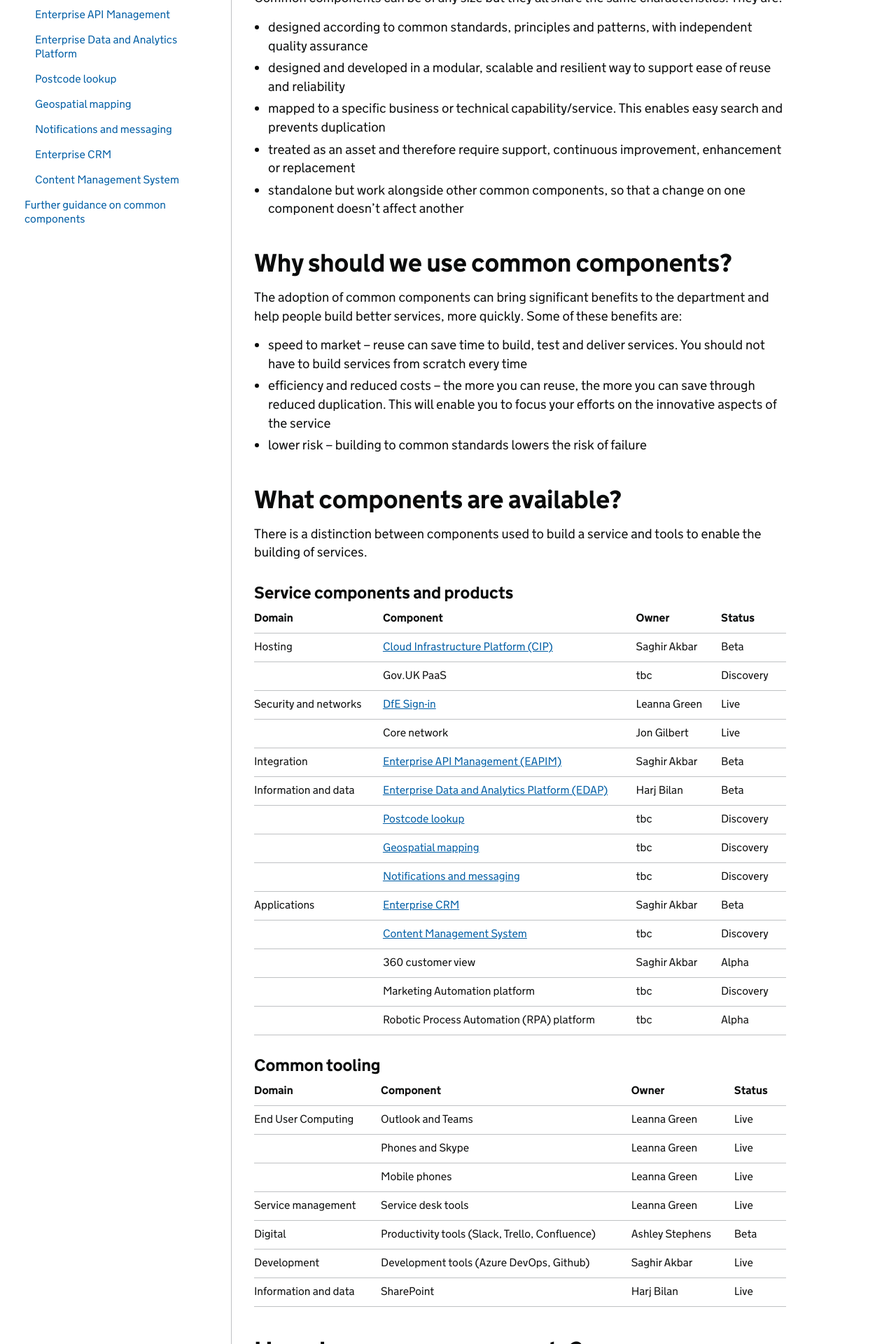
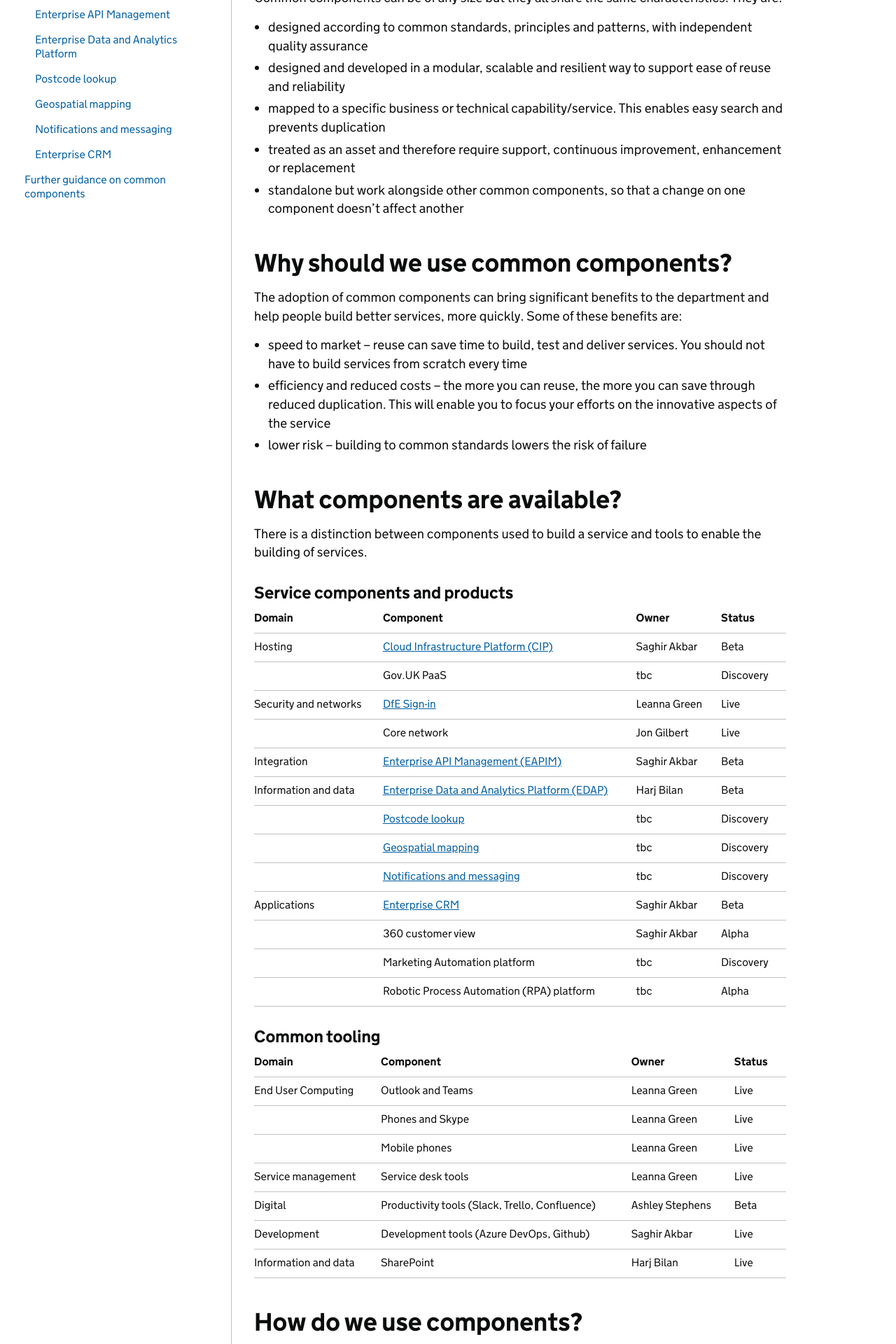
Before and after one commit to DFE-Digital/architecture, a Jekyll site: the page built from common-components/index.md, in a window 1280 px wide. Shown: the part 467-2387 px from the top of the page at 70% size. Built offline with Jekyll 4.4.1, drawn with Linux system fonts in a browser that asks for light colours; our own code applies the rules of GitHub Pages for plain Markdown files; part of the change alters nothing that is shown.

Commit message:
Revert "Adding Content Management System content"
This reverts commit 1f190987e66d82a0a8fcec4f89152d199f0e1194.

```diff
--- a/common-components/index.md
+++ b/common-components/index.md
@@ -46,7 +46,6 @@ Information and data | [Enterprise Data and Analytics Platform (EDAP)](#edap) |
 | [Geospatial mapping](#mapping) | tbc | Discovery
 | [Notifications and messaging](#notifications) | tbc | Discovery
 Applications | [Enterprise CRM](#crm) | Saghir Akbar | Beta
-| [Content Management System ](#cms) | tbc | Discovery
 | 360 customer view | Saghir Akbar | Alpha
 | Marketing Automation platform | tbc | Discovery
 | Robotic Process Automation (RPA) platform | tbc | Alpha
@@ -426,45 +425,6 @@ __Further guidance__
 
 Contact [David Bowley](https://eur.delve.office.com/?u=2f894eab-9154-4025-9a34-4d6236a07b08&v=profiledetails) to find out more about this solution.
 
-<a name="cms"></a>
-### Content Management System
-
-A Content Management System (CMS), is an application that allows users to store in one place, create, manage, modify, and publish digital content. Headless CMS is the type that is being used increasingly within the department. This is a back-end only content management system  that makes content accessible via a RESTful API for display on any device, including iOS, Android and Windows apps and platforms.
-
-__Content Management System components__
-
-CMS applications support collaboration across teams, with multiple users being able to work in the back-end of the same CMS application, allowing for quick and easy updates. Users can customise the design and functionality of the content by using templates and extensions.
-
-These are the products and services in use or being considered across the department:
-
-- [Contentful] (https://www.contentful.com/)
-- [Orchard Core] (http://www.orchardcore.net/)
-- [Sitefinity](https://www.progress.com/sitefinity-cms)
-- [Contentstack] (https://www.contentstack.com/)
-- [Kontent] (https://kontent.ai/)
-- [Prismic] (https://prismic.io/)
-- [Cosmic JS] (https://www.cosmicjs.com/)
-- [Sitefinity] (https://www.progress.com/sitefinity-cms)
-- [Contentful](https://www.contentful.com/)
-- [Orchard Core](http://www.orchardcore.net/)
-- [Contentstack](https://www.contentstack.com/)
-- [Kontent](https://kontent.ai/)
-- [Prismic](https://prismic.io/)
-- [Cosmic JS](https://www.cosmicjs.com/)
-
-Benefits of using a CMS include:
-
-1. No Coding Knowledge Required - Enables non-developers and other users to build websites without coding. (It's important to note that most CMS applications do allow users to add custom code for more granular control.)
-
-2. Easy Collaboration - Multiple users can access and work in the back end of a CMS at the same time.
-
-3. Features, Extensions and Templates - CMS applications offer built-in features as well as add-ons to customise digital content.
-
-4. Easier Updates - Enables users to make changes to digital content faster and easier, to keep content dynamic and relevant.
-They each bring a slightly different set of features and capabilities that fit different use cases. This table provides an overview:
-![Image of the DfE Content Management System Capabilities](../images/cms-overview.png)
-Here's a link to an [Excel version of the table](../documents/common-component-matrix.xlsx).
-If you're considering your options and want more advice, get in touch with your [architecture partner](../service-offer/our-service-offer).
 
 ## Further guidance on common components ##
 
```
Also changed, not shown: images/cms-overview.png (deleted), 1 other file.
